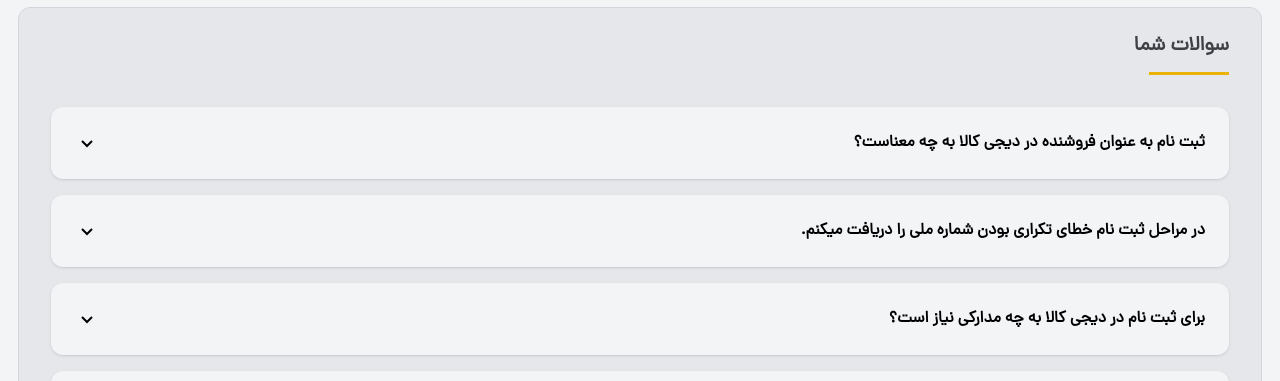
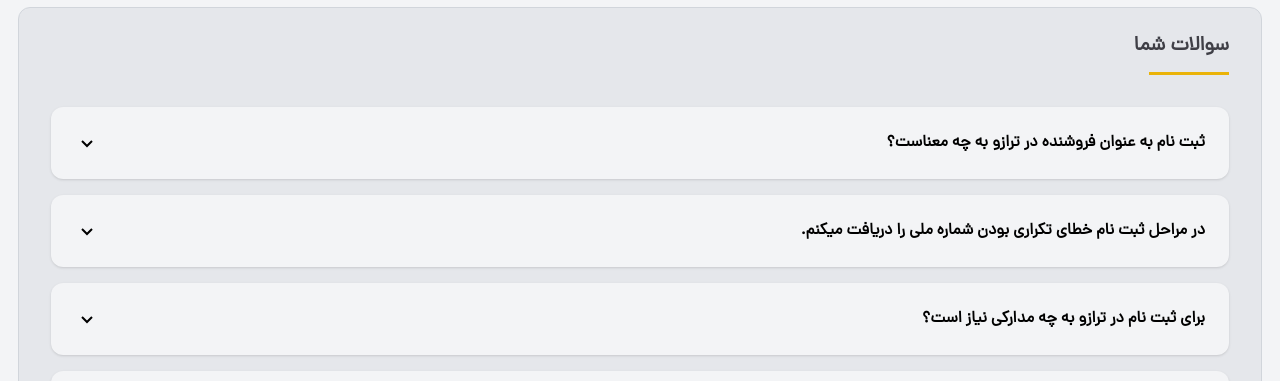
Before and after one commit to milad1385/tool-shop, a Next.js app: page /seller-introduction in a window 1280 px wide. Shown: the part 4120-4501 px from the top of the page. Built offline with nearby package versions, Linux system fonts and the light colour scheme.

Commit message:
fix content bug

```diff
--- a/src/constants/data.tsx
+++ b/src/constants/data.tsx
@@ -724,19 +724,19 @@ export const branches = [
 export const sellerQuestions = [
   {
     id: 1,
-    question: "ثبت نام به عنوان فروشنده در دیجی کالا به چه معناست؟",
+    question: "ثبت نام به عنوان فروشنده در ترازو به چه معناست؟",
     answer:
-      "با تکمیل ثبت نام، پنل آنلاین فروشگاهی از دیجی کالا دریافت می کنید که می توانید کالاهای خود را به صورت آنلاین به تمام نقاط ایران به فروش برسانید. کار با این پنل بسیار ساده است و اصلا نیاز به تخصص خاصی ندارد.",
+      "با تکمیل ثبت نام، پنل آنلاین فروشگاهی از ترازو دریافت می کنید که می توانید کالاهای خود را به صورت آنلاین به تمام نقاط ایران به فروش برسانید. کار با این پنل بسیار ساده است و اصلا نیاز به تخصص خاصی ندارد.",
   },
   {
     id: 2,
     question: "در مراحل ثبت نام خطای تکراری بودن شماره ملی را دریافت میکنم.",
     answer:
-      "شما با یک شماره ملی تنها یک بار می توانید در پنل فروشندگان دیجی کالا ثبت نام نمایید . وقتی خطای تکراری بودن شماره ملی را دریافت میکنید به این معنا است که شما یک ثبت نام نیمه کاره دارید. لطفا برای تکمیل ثبت نام قبلی خود اینجا کلیک نمایید و با هماان ایمیل و پسورد قبلی ثبت نام خود را تکمیل نمایید.",
+      "شما با یک شماره ملی تنها یک بار می توانید در پنل فروشندگان ترازو ثبت نام نمایید . وقتی خطای تکراری بودن شماره ملی را دریافت میکنید به این معنا است که شما یک ثبت نام نیمه کاره دارید. لطفا برای تکمیل ثبت نام قبلی خود اینجا کلیک نمایید و با هماان ایمیل و پسورد قبلی ثبت نام خود را تکمیل نمایید.",
   },
   {
     id: 3,
-    question: "برای ثبت نام در دیجی کالا به چه مدارکی نیاز است؟",
+    question: "برای ثبت نام در ترازو به چه مدارکی نیاز است؟",
     answer: `برای فروشنده‌ی حقیقی: تصویر کارت ملی و یا تصویر یکی از مدارک شناسایی
 برای فروشنده‌ی حقوقی: شماره‌ی ثبت شناسه‌ی ملی کد اقتصادی (در صورتی که کد اقتصادی همان شناسه ملی است ، لطفا فیلد شماره اقتصادی را خالی بگذارید) عکس از صفحه بررسی ثبت نام مؤدیان مالیات بر ارزش افزوده واقع در نشانی اینترنتی، evat.ir با وارد کردن شماره شناسه ملی و یا شماره اقتصادی تصویر پشت و روی کارت ملی همه‌ی صاحبان حق امضاء در قالب یک عکس در کنار هم تصویر آخرین تغییرات روزنامه‌ی رسمی
 آدرس ایمیل قابل دسترس
@@ -746,7 +746,7 @@ export const sellerQuestions = [
     id: 4,
     question: "نام تجاری به چه معناست ؟",
     answer:
-      "نام تجاری به معنای نامی است که شما برای پنل فروش خود انتخاب میکنید. فروشگاه شما در وب سایت دیجی کالا با این نام نمایش داده می شود. شما در انتخاب این نام نمیتوانید از برند های معتبر، نام و نام خانوادگی خود در کنار هم ، عدد (بصورت عدد یا حروف) ،القاب ائمه اطهار و نام هایی مغایر با شئونات عرفی و مذهبی جامعه استفاده نمایید.",
+      "نام تجاری به معنای نامی است که شما برای پنل فروش خود انتخاب میکنید. فروشگاه شما در وب سایت ترازو با این نام نمایش داده می شود. شما در انتخاب این نام نمیتوانید از برند های معتبر، نام و نام خانوادگی خود در کنار هم ، عدد (بصورت عدد یا حروف) ،القاب ائمه اطهار و نام هایی مغایر با شئونات عرفی و مذهبی جامعه استفاده نمایید.",
   },
 
   {
@@ -759,7 +759,7 @@ export const sellerQuestions = [
     id: 6,
     question: "در مورد بندهای قرارداد سوال دارم",
     answer:
-      "بعد از تایید ثبت نام یک کلاس آموزشی رایگان برای شما برگزار می گردد و مدیریت صحیح پنل به شما آموزش داده می شود. این اطمینان به شما داده میشود در صورت مدیریت صحیح پنل همکاری بسیار خوبی با دیجی کالا خواهید داشت. لازم به ذکر است تا قبل از آغاز اولین فروش هیچ گونه تعهد قانونی شامل حال شما نمی شود.",
+      "بعد از تایید ثبت نام یک کلاس آموزشی رایگان برای شما برگزار می گردد و مدیریت صحیح پنل به شما آموزش داده می شود. این اطمینان به شما داده میشود در صورت مدیریت صحیح پنل همکاری بسیار خوبی با ترازو خواهید داشت. لازم به ذکر است تا قبل از آغاز اولین فروش هیچ گونه تعهد قانونی شامل حال شما نمی شود.",
   },
   {
     id: 7,
```
